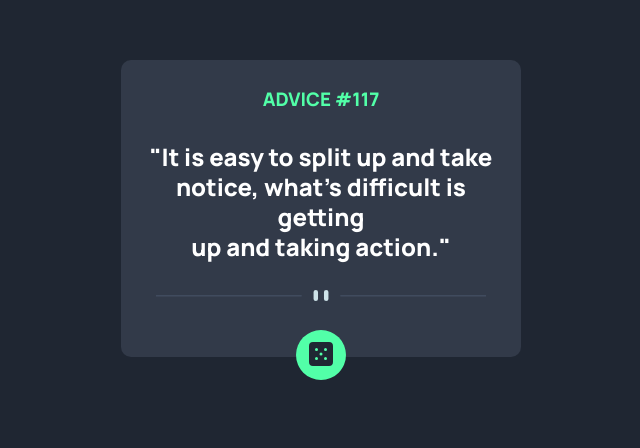
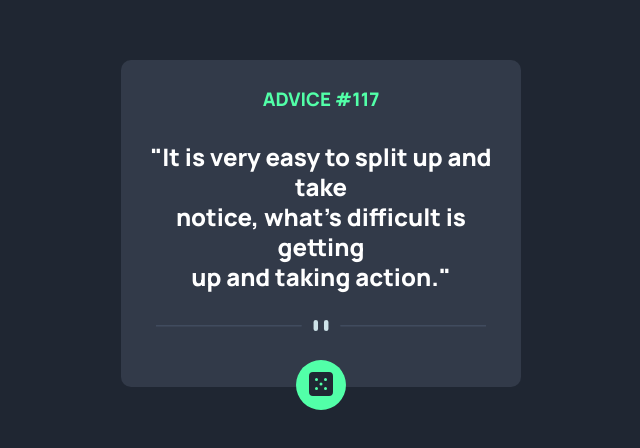
Before and after one commit to JohnnyIndexman/Advice-Generate, a plain HTML site: page index.html in a window 1280 px wide. Shown: the part 140-588 px from the top of the page, without its empty margins (319-959 px from the left). Drawn offline with Linux system fonts and the light colour scheme.

Commit message:
html update on h2 texts

```diff
--- a/index.html
+++ b/index.html
@@ -15,7 +15,7 @@
     <div class="container">
         <div class="contain">
             <h3 class="head">ADVICE #117</h3>
-            <h2 class="body">"It is easy to split up and take<br>notice, what's difficult is getting<br>up and taking action."</h2>
+            <h2 class="body">"It is very easy to split up and take<br>notice, what's difficult is getting<br>up and taking action."</h2>
             <img id="divider" src="./images/pattern-divider-desktop.svg" alt="a line through the page">
             <button><img src="./images/icon-dice.svg" alt="dice button"></button>
         </div>
```
